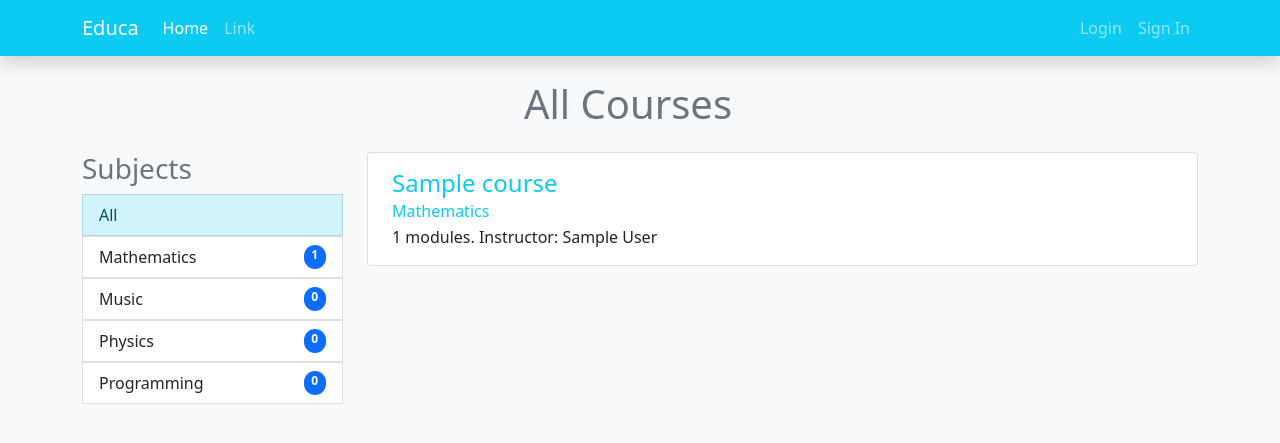
After one commit to hpanwar08/educa, a Django app: page / in a window 1280 px wide. The commit adds this page. Shown: the top 443 px of the page. Run offline with Django 3.2, Linux system fonts and the light colour scheme; data comes from the database, SQL or seed files in the repository; tables that the repository leaves empty hold one stand-in row (values such as "Sample post"); some libraries are stand-ins or nearby versions.

Commit message:
course list

```diff
--- a/courses/templates/base.html
+++ b/courses/templates/base.html
@@ -13,7 +13,7 @@
   <div>
     <nav class="navbar navbar-expand-lg navbar-dark bg-info shadow">
       <div class="container">
-        <a class="navbar-brand" href="#">Educa</a>
+        <a class="navbar-brand" href="{% url 'course_list' %}">Educa</a>
         <button class="navbar-toggler" type="button" data-bs-toggle="collapse" data-bs-target="#navbarSupportedContent"
                 aria-controls="navbarSupportedContent" aria-expanded="false" aria-label="Toggle navigation">
           <span class="navbar-toggler-icon"></span>
--- /dev/null
+++ b/courses/templates/courses/course/list.html
@@ -0,0 +1,85 @@
+{% extends 'base.html' %}
+{% load widget_tweaks %}
+
+{% block title %}
+  {% if subject %}
+    {{ subject.title }} courses
+  {% else %}
+    All courses
+  {% endif %}
+{% endblock %}
+
+{% block content %}
+  <div class="row col-md-12 text-center text-secondary mb-3">
+    {% if subject %}
+      <h1>{{ subject.title }} courses</h1>
+    {% else %}
+      <h1>All Courses</h1>
+    {% endif %}
+  </div>
+
+  <div class="row">
+
+    <!-- sidebar -->
+    <div class="col-md-3">
+      <div class="mb-1">
+        <h3 class="text-secondary">Subjects</h3>
+      </div>
+      <div class="list-group">
+        <ul class="list-unstyled" id="subjects">
+          <li>
+            <a href="{% url 'course_list' %}"
+               class="list-group-item list-group-item-action {% if s == subject %}list-group-item-info{% endif %}">
+              <div class="d-flex justify-content-between">
+                All
+              </div>
+            </a>
+          </li>
+          {% for s in subjects %}
+            <li>
+              <a href="{% url 'course_list_subject' s.slug %}"
+                 class="list-group-item list-group-item-action {% if s == subject %}list-group-item-info{% endif %}">
+                <div class="d-flex justify-content-between">{{ s.title }}
+                  <span class="badge bg-primary rounded-pill">{{ s.total_courses }}</span>
+                </div>
+              </a>
+            </li>
+          {% empty %}
+            No Subjects
+          {% endfor %}
+
+        </ul>
+      </div>
+    </div>
+
+    <!-- contents -->
+    <div class="col-md-9">
+      <div class="col-md-12">
+
+        {% for c in courses %}
+          {% with sub=c.subject %}
+
+            <div class="card">
+              <div class="card-body ms-2">
+                <h4 class="card-title"><a class="link-info text-decoration-none"
+                                          href="{% url 'course_detail' c.slug %}">{{ c.title }}</a></h4>
+                <h6 class="card-subtitle text-muted"><a class="link-info text-decoration-none"
+                                                        href="{% url 'course_list_subject' sub.slug %}">{{ sub.title }}</a>
+                </h6>
+                <p class="card-text mt-1">{{ c.total_modules }} modules. Instructor: {{ c.owner.get_full_name }}</p>
+
+              </div>
+            </div>
+
+          {% endwith %}
+        {% empty %}
+          <h4 class="text-secondary ms-2">No courses available</h4>
+        {% endfor %}
+
+      </div>
+    </div>
+
+  </div>
+
+
+{% endblock %}
--- a/courses/templates/courses/manage/module/content_list.html
+++ b/courses/templates/courses/manage/module/content_list.html
@@ -28,7 +28,7 @@
 
               <li data-id="{{ m.id }}">
                 <a href="{% url 'module_content_list' m.id %}"
-                   class="list-group-item list-group-item-action {% if m == module %}active{% endif %}">
+                   class="list-group-item list-group-item-action {% if m == module %}list-group-item-info{% endif %}">
                   Module <span id="order">{{ m.order|add:1 }}</span>
                   <br>
                   <em>{{ m.title }}</em>
--- a/courses/urls.py
+++ b/courses/urls.py
@@ -16,4 +16,7 @@ urlpatterns = [
     path('module/<int:module_id>/', views.ModuleContentListView.as_view(), name='module_content_list'),
     path('module/order/', views.ModuleOrderView.as_view(), name='module_order'),
     path('content/order/', views.ContentOrderView.as_view(), name='content_order'),
+
+    path('subject/<slug:subject>/', views.CourseListView.as_view(), name='course_list_subject'),
+    path('<slug:slug>/', views.CourseDetailView.as_view(), name='course_detail'),
 ]
--- a/courses/views.py
+++ b/courses/views.py
@@ -1,15 +1,17 @@
 from braces.views import CsrfExemptMixin, JsonRequestResponseMixin
 from django.apps import apps
 from django.contrib.auth.mixins import LoginRequiredMixin, PermissionRequiredMixin
+from django.db.models import Count
 from django.forms.models import modelform_factory
 from django.shortcuts import get_object_or_404, redirect
 from django.urls import reverse_lazy
 from django.views.generic.base import TemplateResponseMixin, View
+from django.views.generic.detail import DetailView
 from django.views.generic.edit import CreateView, UpdateView, DeleteView
 from django.views.generic.list import ListView
 
 from courses.forms import ModuleFormset
-from courses.models import Course, Module, Content
+from courses.models import Course, Module, Content, Subject
 
 
 class OwnerMixin:
@@ -136,7 +138,10 @@ class ContentDeleteView(View):
 #
 #     def get(self, request, module_id):
 #         module = get_object_or_404(Module, id=module_id, course__owner=request.user)
-#         return self.render_to_response(context={'module':module})
+#         modules = Module.objects.filter(id=module_id, course__owner=request.user).annotate(
+#             total_contents=Count('contents'))
+#         return self.render_to_response(context={'module': module, 'modules': modules})
+
 
 class ModuleContentListView(ListView):
     template_name = 'courses/manage/module/content_list.html'
@@ -162,3 +167,23 @@ class ContentOrderView(CsrfExemptMixin, JsonRequestResponseMixin, View):
             Content.objects.filter(id=content_id, module__course__owner=request.user).update(order=order)
 
         return self.render_json_response({'saved': 'OK'})
+
+
+class CourseListView(TemplateResponseMixin, View):
+    template_name = 'courses/course/list.html'
+    model = Course
+
+    def get(self, request, subject=None):
+        subjects = Subject.objects.annotate(total_courses=Count('courses'))
+        courses = Course.objects.annotate(total_modules=Count('modules'))
+
+        if subject:
+            subject = get_object_or_404(Subject, slug=subject)
+            courses = courses.filter(subject=subject)
+        return self.render_to_response({'subjects': subjects, 'courses': courses, 'subject': subject})
+
+
+class CourseDetailView(DetailView):
+    model = Course
+    template_name = 'courses/course/detail.html'
+    context_object_name = 'course'
--- a/educa/urls.py
+++ b/educa/urls.py
@@ -16,6 +16,7 @@ Including another URLconf
 import debug_toolbar
 from django.contrib import admin
 from django.contrib.auth import views as auth_views
+from courses import views as course_views
 from django.urls import path, include
 
 urlpatterns = [
@@ -23,5 +24,6 @@ urlpatterns = [
     path('accounts/logout/', auth_views.LogoutView.as_view(), name='logout'),
     path('admin/', admin.site.urls),
     path('course/', include('courses.urls')),
+    path('', course_views.CourseListView.as_view(), name='course_list'),
     path('__debug__/', include(debug_toolbar.urls))
 ]
```
Also changed, not shown: courses/templates/courses/course/detail.html (added, +10 -0 lines).
